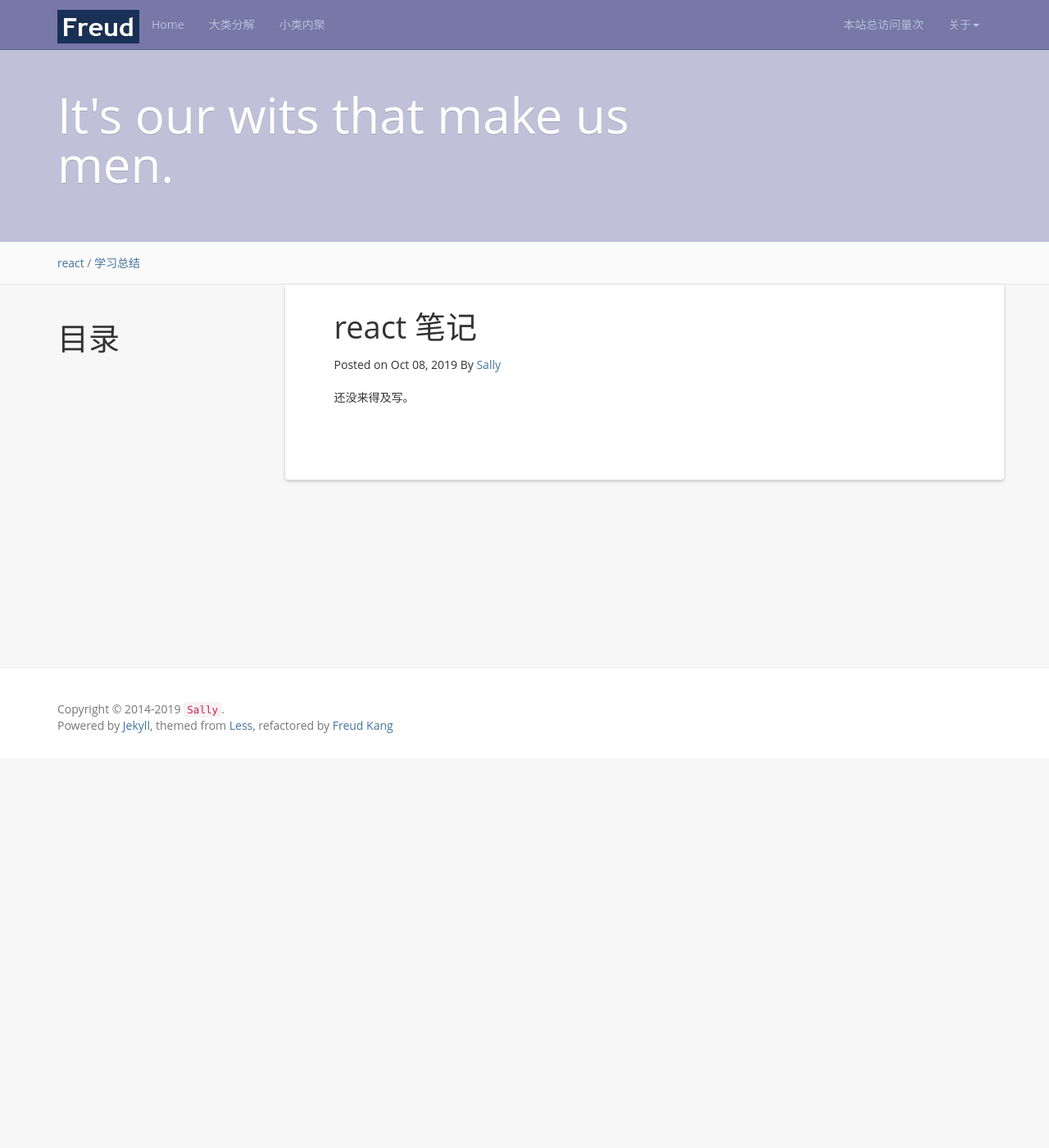
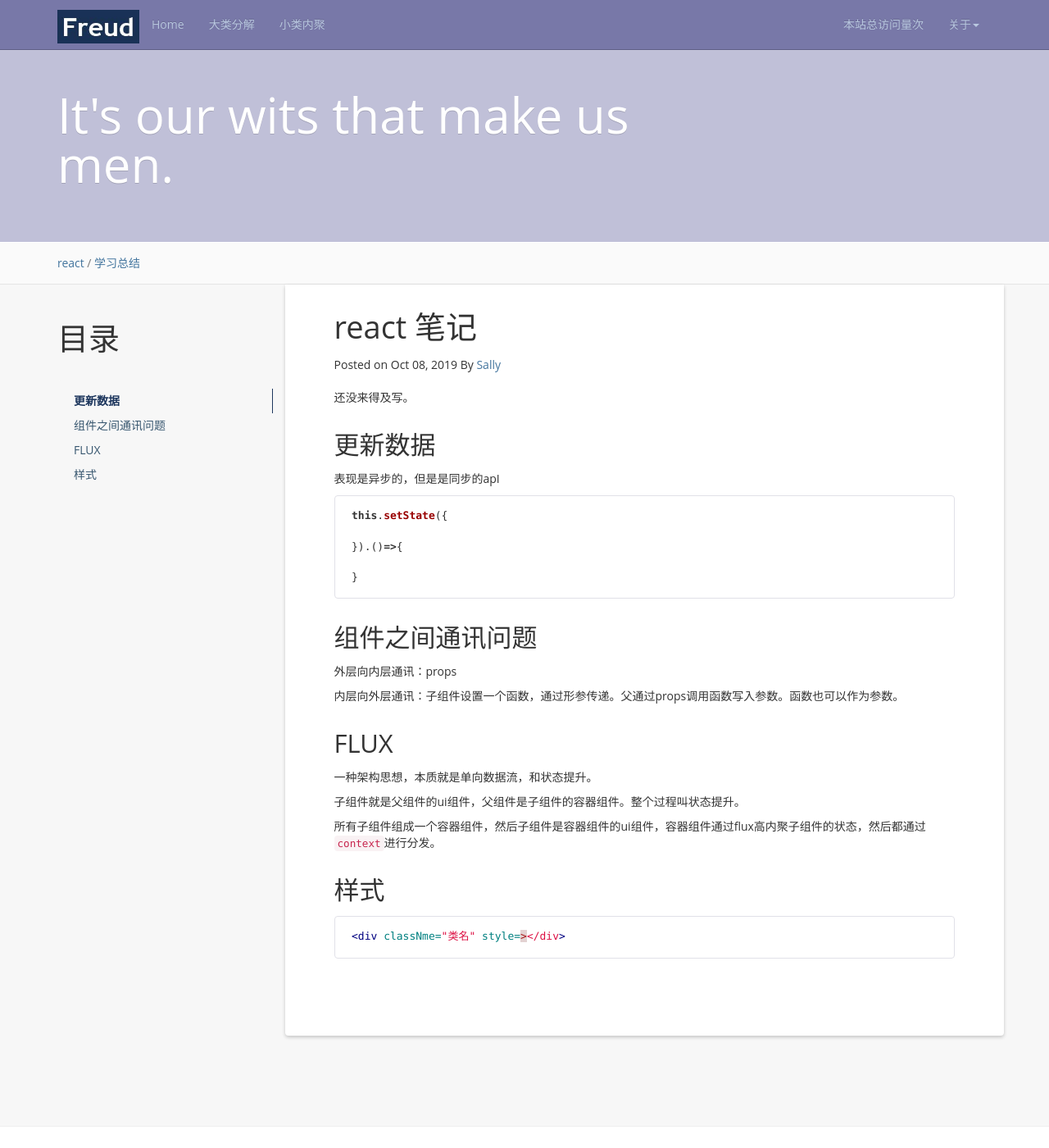
Before and after one commit to Sallyfafafa/Sallyfafafa.github.io, a Jekyll site: the page built from _posts/2019-10-17-react学习笔记.md, in a window 1280 px wide and 1400 px high. Shown: the whole window at 82% size. Built offline with Jekyll 4.4.1, drawn with Linux system fonts in a browser that asks for light colours; nearby versions of some CDN libraries; a script that is not in the unit is left out; comment, search, counter and statistics services are not loaded.

Commit message:
react新鲜笔记

````diff
--- a/_posts/2019-10-17-react学习笔记.md
+++ b/_posts/2019-10-17-react学习笔记.md
@@ -14,3 +14,40 @@ tag: 学习总结
 {:toc}
 
 还没来得及写。
+
+更新数据
+-----
+表现是异步的，但是是同步的apI
+```js
+this.setState({
+
+}).()=>{
+
+}
+```
+
+组件之间通讯问题
+----
+外层向内层通讯：props
+
+内层向外层通讯：子组件设置一个函数，通过形参传递。父通过props调用函数写入参数。函数也可以作为参数。
+
+FLUX
+-----
+一种架构思想，本质就是单向数据流，和状态提升。
+
+子组件就是父组件的ui组件，父组件是子组件的容器组件。整个过程叫状态提升。
+
+所有子组件组成一个容器组件，然后子组件是容器组件的ui组件，容器组件通过flux高内聚子组件的状态，然后都通过`context`进行分发。
+
+
+
+样式
+------
+
+```html
+<div classNme="类名" style={{
+    color: '#fff',
+
+}}></div>
+```
````
Also changed, not shown: _posts/2019-10-23-如何在公司里更好的使用git.md (added, +55 -0 lines).
